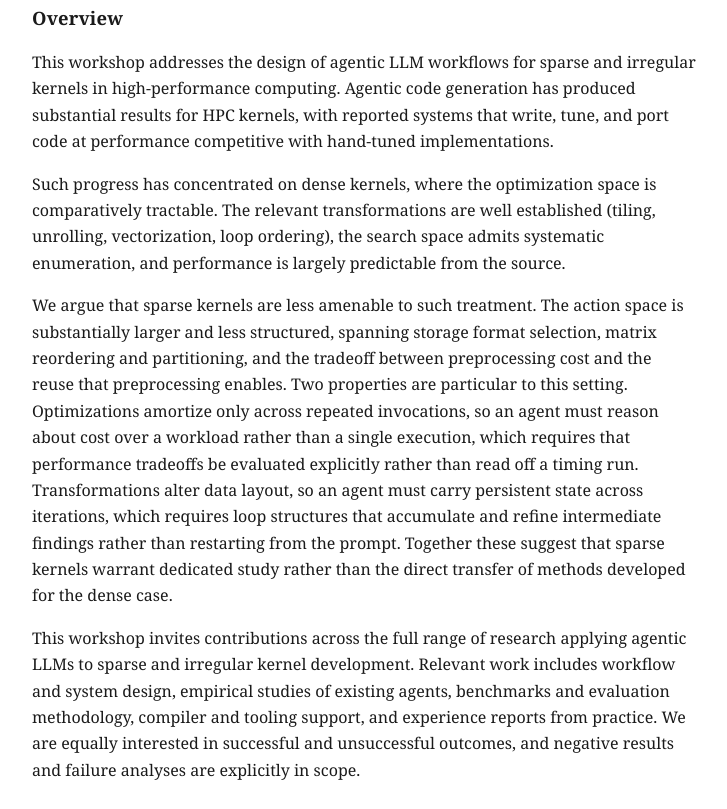
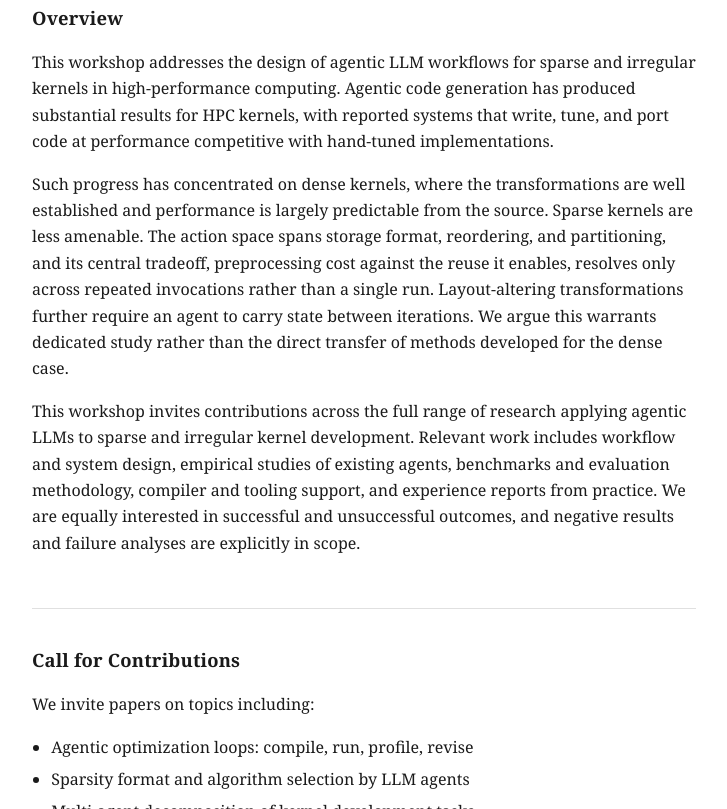
Before and after one commit to ypsoh/ask-ipdps-2027, a plain HTML site: page index.html in a window 1280 px wide. Shown: the part 388-1197 px from the top of the page, without its empty margins (276-1003 px from the left). Drawn offline with Linux system fonts and the light colour scheme.

Commit message:
Update overview text

```diff
--- a/index.html
+++ b/index.html
@@ -71,22 +71,15 @@
     with hand-tuned implementations.
   </p>
   <p>
-    Such progress has concentrated on dense kernels,
-    where the optimization space is comparatively tractable.
-    The relevant transformations are well established (tiling, unrolling, vectorization, loop ordering), the search space admits systematic enumeration, and performance
-    is largely predictable from the source.
-  </p>
-  <p>
-    We argue that sparse kernels are less amenable to such treatment. The action space is
-    substantially larger and less structured, spanning storage format selection, matrix reordering
-    and partitioning, and the tradeoff between preprocessing cost and the reuse that preprocessing
-    enables. Two properties are particular to this setting. Optimizations amortize only across
-    repeated invocations, so an agent must reason about cost over a workload rather than a single
-    execution, which requires that performance tradeoffs be evaluated explicitly rather than read
-    off a timing run. Transformations alter data layout, so an agent must carry persistent state
-    across iterations, which requires loop structures that accumulate and refine intermediate
-    findings rather than restarting from the prompt. Together these suggest that sparse kernels warrant
-    dedicated study rather than the direct transfer of methods developed for the dense case.
+    Such progress has concentrated on dense kernels, where the transformations are well
+    established and performance is largely predictable from the source.
+    Sparse kernels are less
+    amenable. The action space spans storage format, reordering, and partitioning, and its central
+    tradeoff, preprocessing cost against the reuse it enables, resolves only across repeated
+    invocations rather than a single run.
+    Layout-altering transformations further require an agent
+    to carry state between iterations. We argue this warrants dedicated study rather than the
+    direct transfer of methods developed for the dense case.
   </p>
 
   <p>
```
